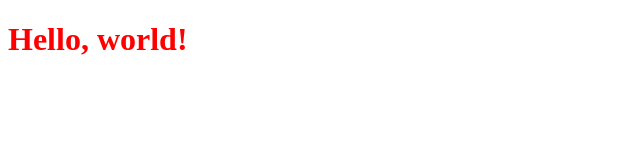
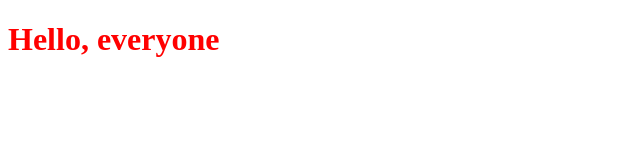
Before and after one commit to umtkck931890/mypro, a plain HTML site: page index.html in a window 1280 px wide. Shown: the whole page, without its empty margins (0-640 px from the left). Drawn offline with Linux system fonts and the light colour scheme.

Commit message:
ready new content

```diff
--- a/index.html
+++ b/index.html
@@ -8,7 +8,7 @@ initial-scale=1, shrink-to-fit=no">
 	<title>My WebSite</title>
 </head>
 <body>
-	<h1>Hello, world!</h1>
+	<h1>Hello, everyone</h1>
 	<script src="apps.js"></script>
 </body>
 </html>
```
